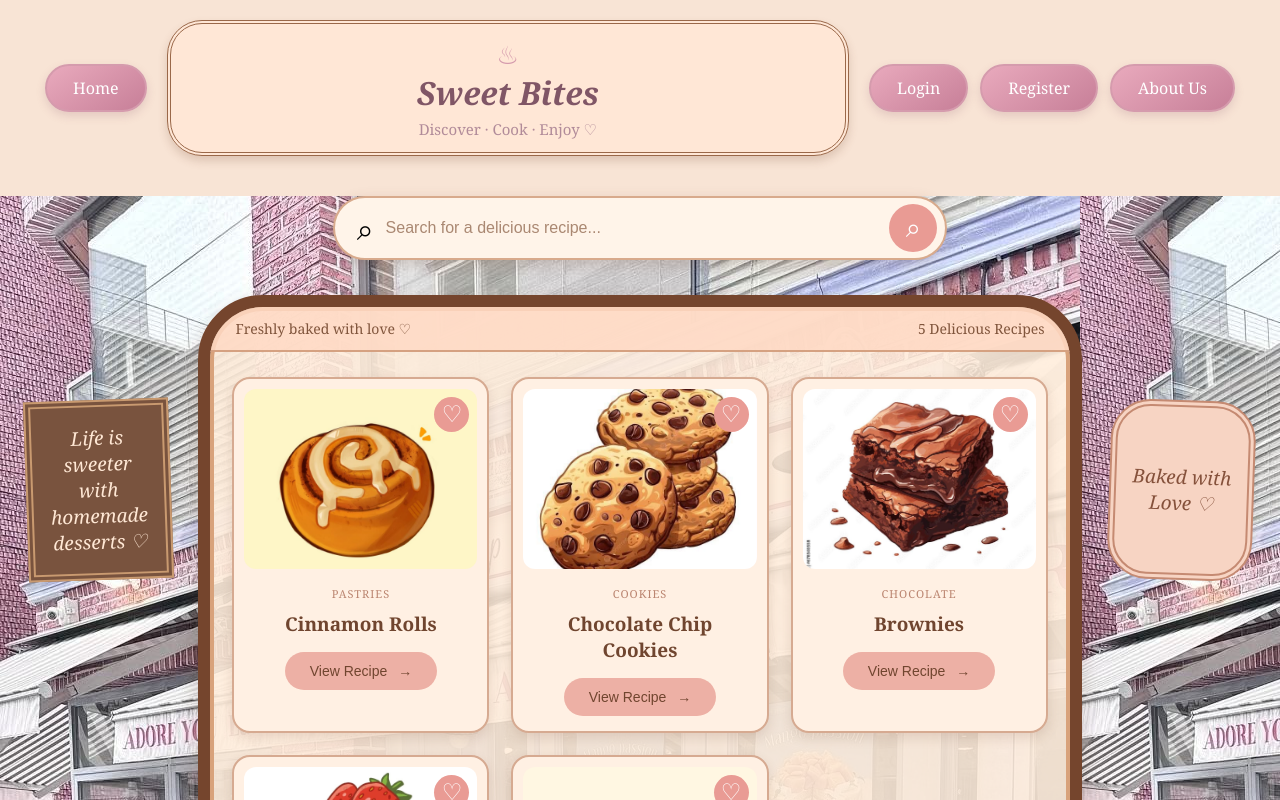
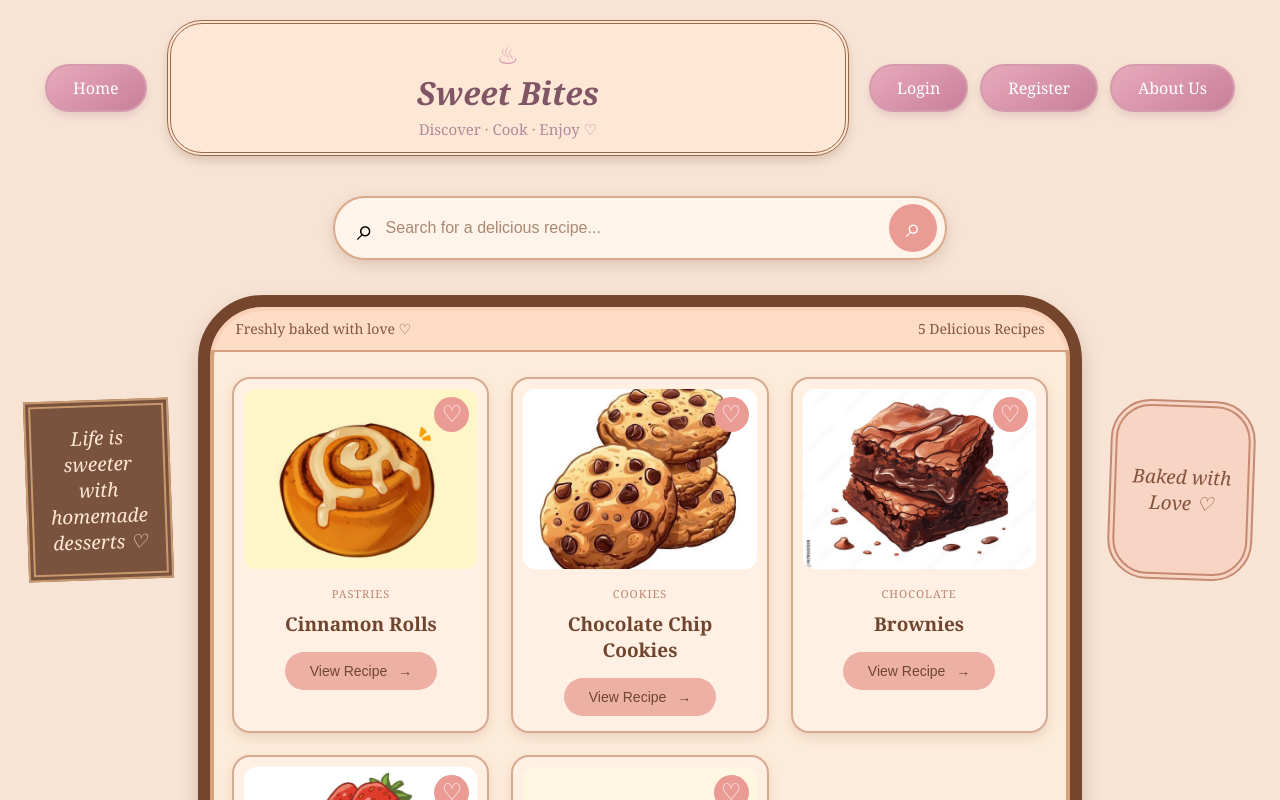
Before and after one commit to daniaabdalhady-droid/my-project, a React (Vite) app: page / in a window 1280 px wide. Shown: the top 800 px of the page. Built offline with nearby package versions, Linux system fonts and the light colour scheme.

Commit message:
Update Home page design

```diff
--- a/src/pages/Home.jsx
+++ b/src/pages/Home.jsx
@@ -24,7 +24,7 @@ function Home() {
     <main
       className="cafe-page"
       style={{
-        backgroundImage: "url('/images/WhatsApp Image 2026-11-11 at 7.15.53 PM.jpeg')"
+
       }}
     >
 
```
Also changed, not shown: src/pages/Home.css (added).
